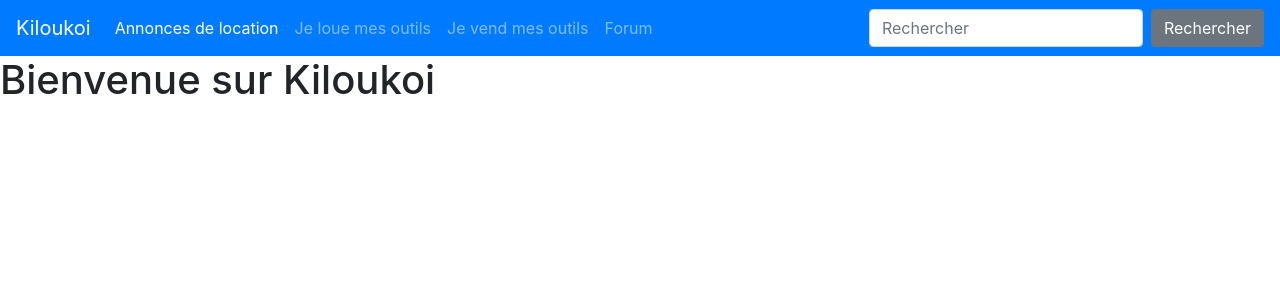
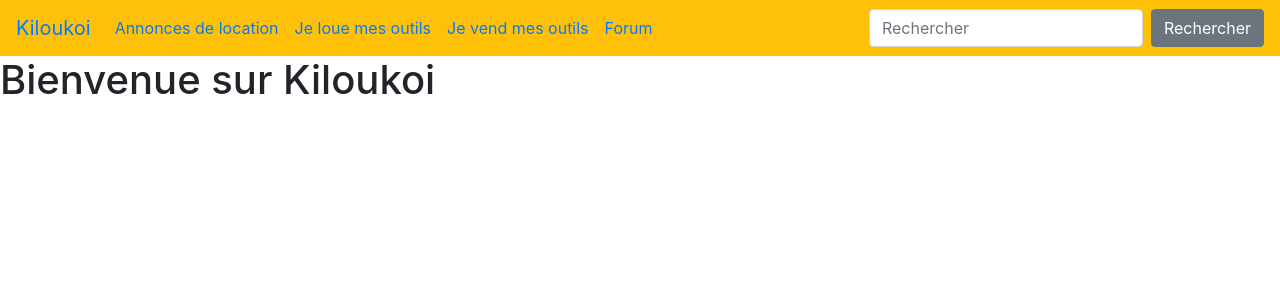
Before and after one commit to EnzoGlmt/Kiloukoi, a Symfony app: template templates/home/index.html.twig in a window 1280 px wide. Shown: the top 300 px of the page. Run offline with Twig, Linux system fonts and the light colour scheme; the template is opened without the code that fills it, so the values that code supplies are empty; some libraries are stand-ins or nearby versions.

Commit message:
Ajout d'une navbar, et modification de la couleur et du style de celle-ci

```diff
--- /dev/null
+++ b/public/css/base.css
@@ -0,0 +1,4 @@
+
+.navbar-toggler-icon{
+    color: black;
+}
--- a/templates/base.html.twig
+++ b/templates/base.html.twig
@@ -5,21 +5,22 @@
         <title>{% block title %}KILOUKOI{% endblock %}</title>
         {% block stylesheets %}
         <link rel="stylesheet" href="https://stackpath.bootstrapcdn.com/bootstrap/4.5.0/css/bootstrap.min.css" integrity="sha384-9aIt2nRpC12Uk9gS9baDl411NQApFmC26EwAOH8WgZl5MYYxFfc+NcPb1dKGj7Sk" crossorigin="anonymous">
-        <link rel="stylesheet" href="{{asset("css/style.css")}}">
+        <link rel="stylesheet" href="{{asset("css/base.css")}}">
         {% endblock %}
+
 
     </head>
     <body>
 
         <header>
 
-            <nav class="navbar navbar-expand-lg navbar-dark bg-primary">
+            <nav class="navbar navbar-expand-lg bg-warning">
   <a class="navbar-brand" href="#">Kiloukoi</a>
-  <button class="navbar-toggler" type="button" data-toggle="collapse" data-target="#navbarColor01" aria-controls="navbarColor01" aria-expanded="false" aria-label="Toggle navigation">
+  <button class="navbar-toggler" type="button" data-toggle="collapse" data-target="#menu" aria-controls="menu" aria-expanded="false" aria-label="Toggle navigation">
     <span class="navbar-toggler-icon"></span>
   </button>
 
-  <div class="collapse navbar-collapse" id="navbarColor01">
+  <div class="collapse navbar-collapse" id="menu">
     <ul class="navbar-nav mr-auto">
       <li class="nav-item active">
         <a class="nav-link" href="#"> Annonces de location <span class="sr-only">(current)</span></a>
```
Also changed, not shown: public/image/outils.png (added), public/style.css (deleted), src/Entity/Outils.php (line endings or trailing spaces).
